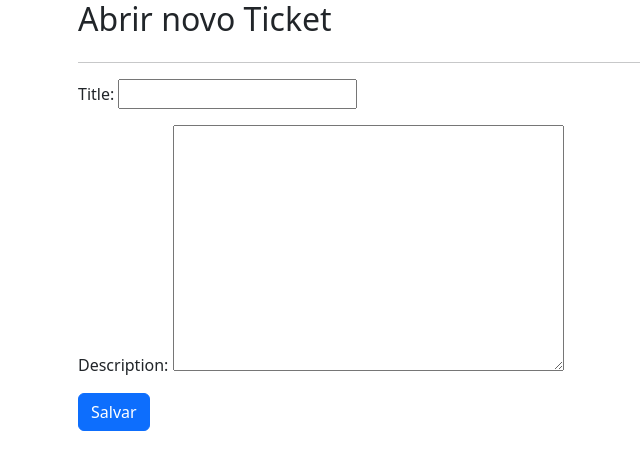
After one commit to abispo/curso-python-proway-20250614, a Django app: page /tickets/new/ in a window 1280 px wide. The commit adds this page. Shown: the top 470 px of the page, without its empty margins (4-644 px from the left). Run offline with Django 5.2, Linux system fonts and the light colour scheme.

Commit message:
Criação das CBV de listagem de tickets Criação das rotas Criação do Form de ticket

```diff
--- a/modulo03-aplicacoes-web-com-python/20251101-aula09/helpdesk/urls.py
+++ b/modulo03-aplicacoes-web-com-python/20251101-aula09/helpdesk/urls.py
@@ -23,4 +23,5 @@ urlpatterns = [
     path('accounts/', include("django.contrib.auth.urls")),
     path('users/', include("users.urls")),
     path('register/', include("register.urls")),
+    path('tickets/', include("tickets.urls")),
 ] + debug_toolbar_urls()
--- a/modulo03-aplicacoes-web-com-python/20251101-aula09/templates/base.html
+++ b/modulo03-aplicacoes-web-com-python/20251101-aula09/templates/base.html
@@ -23,8 +23,14 @@
                           <li class="nav-item">
                               <a class="nav-link active" aria-current="page" href="{% url "users:me" %}">Home</a>
                           </li>
-                          <li class="nav-item">
-                              <a class="nav-link" href="#">Tickets</a>
+                          <li class="nav-item dropdown">
+                            <a class="nav-link dropdown-toggle" href="#" role="button" data-bs-toggle="dropdown" aria-expanded="false">
+                              Tickets
+                            </a>
+                            <ul class="dropdown-menu">
+                              <li><a class="dropdown-item" href="{% url "tickets:create_ticket" %}">Abrir novo Ticket</a></li>
+                              <li><a class="dropdown-item" href="{% url "tickets:list_tickets" %}">Ver meus Tickets</a></li>
+                            </ul>
                           </li>
                           <li class="nav-item">
                               <a class="nav-link" href="{% url "users:profile" %}">Perfil</a>
--- /dev/null
+++ b/modulo03-aplicacoes-web-com-python/20251101-aula09/tickets/forms.py
@@ -0,0 +1,10 @@
+from django import forms
+
+from .models import Ticket
+
+
+class TicketCreateForm(forms.ModelForm):
+
+    class Meta:
+        model = Ticket
+        fields = ["title", "description"]
--- a/modulo03-aplicacoes-web-com-python/20251101-aula09/tickets/models.py
+++ b/modulo03-aplicacoes-web-com-python/20251101-aula09/tickets/models.py
@@ -16,7 +16,13 @@ class Ticket(models.Model):
     status = models.CharField(max_length=30, choices=STATUS_CHOICES, default="open")
     created_at = models.DateTimeField(auto_now_add=True)
     updated_at = models.DateTimeField(auto_now=True)
-    owner = models.ForeignKey(settings.AUTH_USER_MODEL, on_delete=models.CASCADE)
+    owner = models.ForeignKey(settings.AUTH_USER_MODEL, on_delete=models.CASCADE, related_name="owner")
+    assigned_to = models.ForeignKey(
+        settings.AUTH_USER_MODEL,
+        blank=True, null=True,
+        on_delete=models.SET_NULL,
+        related_name="assigned_to"
+    )
 
     def __str__(self):
         return self.title
--- /dev/null
+++ b/modulo03-aplicacoes-web-com-python/20251101-aula09/tickets/templates/tickets/ticket_create_form.html
@@ -0,0 +1,14 @@
+{% extends "base.html" %}
+
+{% block content %}
+<div class="row justify-content-center">
+    <div class="col"><h2>Abrir novo Ticket</h2></div>
+</div>
+<hr>
+<form action="" method="post">
+    {% csrf_token %}
+    {{ form.as_p }}
+
+    <button type="submit" class="btn btn-primary">Salvar</button>
+</form>
+{% endblock content %}
--- /dev/null
+++ b/modulo03-aplicacoes-web-com-python/20251101-aula09/tickets/urls.py
@@ -0,0 +1,10 @@
+from django.urls import path
+
+from . import views
+
+app_name = "tickets"
+
+urlpatterns = [
+    path("", views.TicketListView.as_view(), name="list_tickets"),
+    path("new/", views.TicketCreateView.as_view(), name="create_ticket"),
+]
--- a/modulo03-aplicacoes-web-com-python/20251101-aula09/tickets/views.py
+++ b/modulo03-aplicacoes-web-com-python/20251101-aula09/tickets/views.py
@@ -1,3 +1,44 @@
-from django.shortcuts import render
+from django.urls import reverse_lazy
+from django.views.generic import ListView, CreateView
 
-# Create your views here.
+from .forms import TicketCreateForm
+from .models import Ticket
+
+class TicketListView(ListView):
+    # A model a que esse CBV (Class Based View) está atrelado. O Django utiliza o nome da model para definir algumas coisas, como objeto de contexto, nome de template, etc..
+    model = Ticket
+
+    # Por padrão, caso não definirmos o context_object_name, será passado para o template como o nome da model concatenado com o texto _list. Nesse caso, o padrão seria ticket_list
+    context_object_name = "tickets"
+
+    # Por padrão, caso não definirmos o template_name, a CBV tentará carregar o seguinte caminho para o template: nome da model pluralizado + nome da model seguido de _list.html.
+    # Nesse caso, por padrão o caminho do template a ser renderizado será 'tickets/ticket_list.html'
+    template_name = "detalhe_ticket.html"
+
+    # O método get_template_names define a lista de templates que serão procurados antes do django gerar o erro TemplateDoesNotExist. Caso não implementemos esse método, ele vai retornar o nome padrão do template que o django define (tickets/ticket_detail.html)
+    def get_template_names(self) -> list[str]:
+        return ['detalhe_ticket.html', 'tickets/ticket_list.html']
+
+    # O método get_context_data permite redefinirmos as variáveis de contexto que serão injetadas no template. No caso abaixo, além das variáveis padrão, estamos injetando outra variável, chamada mensagem, pois estamos chamando o método get_context_data da classe mãe (ListView)
+    def get_context_data(self):
+        return super().get_context_data(mensagem="Outro teste")
+
+
+class TicketCreateView(CreateView):
+    # É a model da qual vamos adicionar um registro
+    model = Ticket
+
+    # Aqui definimos o formulário que será renderizado no template. O Django irá injetar a variável de contexto referente a esse form no template
+    form_class = TicketCreateForm
+
+    # Caso não definirmos o nome do template, o padrão seria 'tickets/ticket_form.html'
+    template_name = "tickets/ticket_create_form.html"
+
+    # Aqui indicamos pra qual endereço do site o usuário será redirecionado caso o cadastro tenha sido feito com sucesso.
+    success_url = reverse_lazy("tickets:list_tickets")
+
+    # Esse método é chamado sempre que os dados do formulário são validados com sucesso. Nesse caso, após esses dados terem sido validados, preenchemos os campos owner e status com o usuário que abriu o ticket e o status inicial do ticket, respectivamente
+    def form_valid(self, form):
+        form.instance.owner = self.request.user
+        form.instance.status = "open"
+        return super().form_valid(form)
```
Also changed, not shown: modulo03-aplicacoes-web-com-python/20251101-aula09/tickets/templates/tickets/ticket_list.html (added, +24 -0 lines), modulo03-aplicacoes-web-com-python/20251101-aula09/tickets/migrations/0003_ticket_assigned_to_alter_ticket_owner.py (added).
